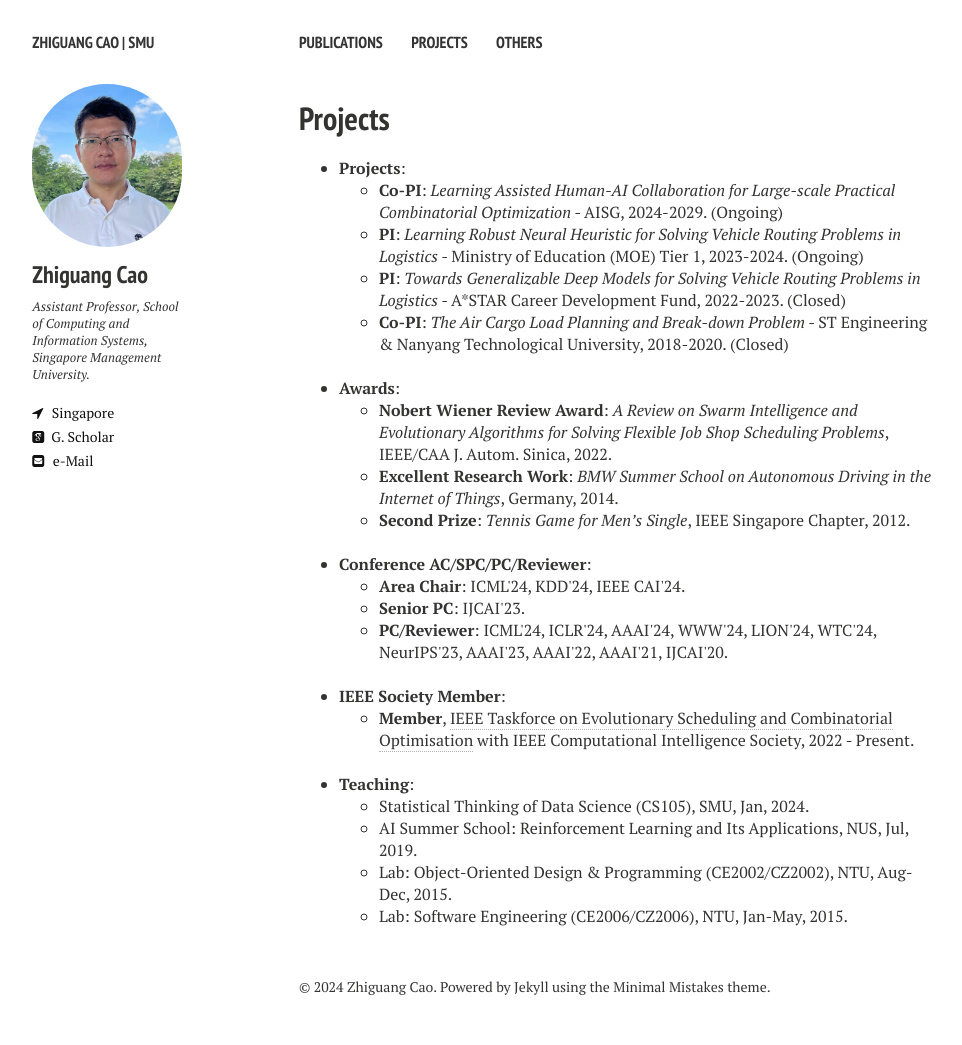
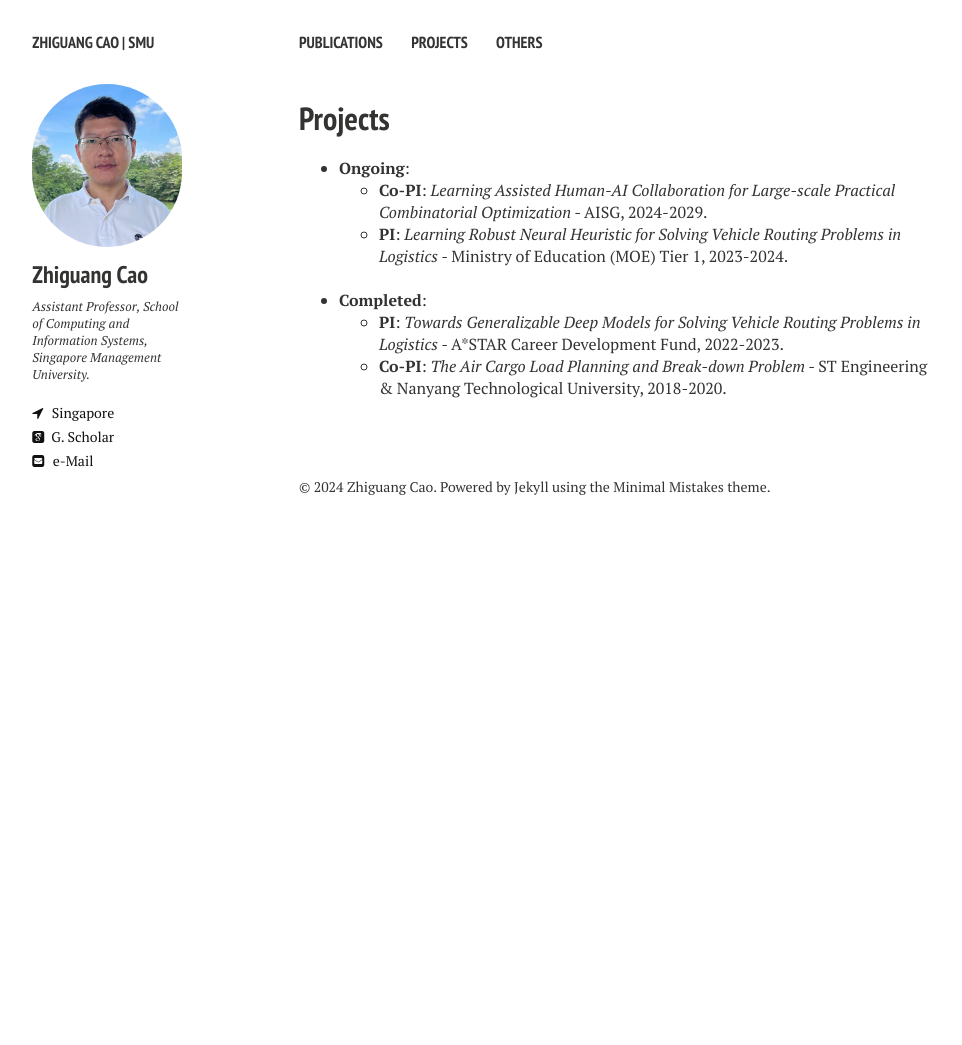
Before and after one commit to zhiguangcaosg/zhiguangcaosg.github.io, a Jekyll site: the page built from projects.md, in a window 1280 px wide. Shown: the whole page, without its empty margins (21-983 px from the left). Built offline with Jekyll 4.4.1, drawn with Linux system fonts in a browser that asks for light colours; nearby versions of some CDN libraries; after the commit the page ends 900 px from its top, so only the background shows below that.

Commit message:
Update projects.md

```diff
--- a/projects.md
+++ b/projects.md
@@ -16,79 +16,29 @@ comments: false
 </li>
 -->
 <li>
-<b>Projects</b>:
+<b>Ongoing</b>:
 	<ul>
-	<li> <b>Co-PI</b>: <i> Learning Assisted Human-AI Collaboration for Large-scale Practical Combinatorial Optimization</i> - AISG, 2024-2029. (Ongoing)
+	<li> <b>Co-PI</b>: <i> Learning Assisted Human-AI Collaboration for Large-scale Practical Combinatorial Optimization</i> - AISG, 2024-2029.
 	</li>
-	<li> <b>PI</b>: <i> Learning Robust Neural Heuristic for Solving Vehicle Routing Problems in Logistics</i> - Ministry of Education (MOE) Tier 1, 2023-2024. (Ongoing)
+	<li> <b>PI</b>: <i> Learning Robust Neural Heuristic for Solving Vehicle Routing Problems in Logistics</i> - Ministry of Education (MOE) Tier 1, 2023-2024.
 	</li>
-	<li> <b>PI</b>: <i> Towards Generalizable Deep Models for Solving Vehicle Routing Problems in Logistics</i> - A*STAR Career Development Fund, 2022-2023. (Closed)
+
+	</ul>
+
+</li>
+<br>
+
+<li>
+<b>Completed</b>:
+	<ul>
+        <li> <b>PI</b>: <i> Towards Generalizable Deep Models for Solving Vehicle Routing Problems in Logistics</i> - A*STAR Career Development Fund, 2022-2023.
 	</li>
-	<li> <b>Co-PI</b>: <i> The Air Cargo Load Planning and Break-down Problem</i> - ST Engineering & Nanyang Technological University, 2018-2020. (Closed)
+	<li> <b>Co-PI</b>: <i> The Air Cargo Load Planning and Break-down Problem</i> - ST Engineering & Nanyang Technological University, 2018-2020.
 	</li>
 	</ul>
 
 </li>
 <br>
 
-<li>
-<b>Awards</b>:
-	<ul>
-	<li> <b>Nobert Wiener Review Award</b>: <i> A Review on Swarm Intelligence and Evolutionary Algorithms for Solving Flexible Job Shop Scheduling Problems</i>, IEEE/CAA J. Autom. Sinica, 2022.
-	</li>
-	<li> <b>Excellent Research Work</b>: <i> BMW Summer School on Autonomous Driving in the Internet of Things</i>, Germany, 2014.
-	</li>
-	<li> <b>Second Prize</b>: <i> Tennis Game for Men’s Single</i>, IEEE Singapore Chapter, 2012.
-	</li>
-	</ul>
 
-</li>
-<br>
-
-<li>
-<b>Conference AC/SPC/PC/Reviewer</b>:
-	<ul>
-	<li> <b>Area Chair</b>: ICML'24, KDD'24, IEEE CAI'24.
-	</li>
-	<li> <b>Senior PC</b>: IJCAI'23.
-	</li>
-	<li> <b>PC/Reviewer</b>: ICML'24, ICLR'24, AAAI'24, WWW'24, LION'24, WTC'24, NeurIPS'23, AAAI'23, AAAI'22, AAAI'21, IJCAI'20.
-	</li>
-	</ul>
-</li>
-<br>
-
-<li>
-<b>IEEE Society Member</b>:
-	<ul>
-	<li> <b>Member</b>, <a href="https://homepages.ecs.vuw.ac.nz/~yimei/ieee-tf-esco/" target="_blank"> IEEE Taskforce on Evolutionary Scheduling and Combinatorial Optimisation</a> with IEEE Computational Intelligence Society, 2022 - Present.
-	</li>
-	</ul>
-</li>
-<br>
-
-
-<!--
-<li>
-<p>
-<b>Conference Reviewer</b>, ITSc2014, 2016, 2017, 2019.
-</p>
-</li>
--->
-
-
-
-<li>
-<b>Teaching</b>:
-	<ul>
-	<li> Statistical Thinking of Data Science (CS105), SMU, Jan, 2024.
-	</li>
-	<li> AI Summer School: Reinforcement Learning and Its Applications, NUS, Jul, 2019.
-	</li>
-	<li> Lab: Object-Oriented Design & Programming (CE2002/CZ2002), NTU, Aug-Dec, 2015.
-	</li>
-	<li> Lab: Software Engineering (CE2006/CZ2006), NTU, Jan-May, 2015.
-	</li>
-	</ul>
-</li>
 </ul>
```
